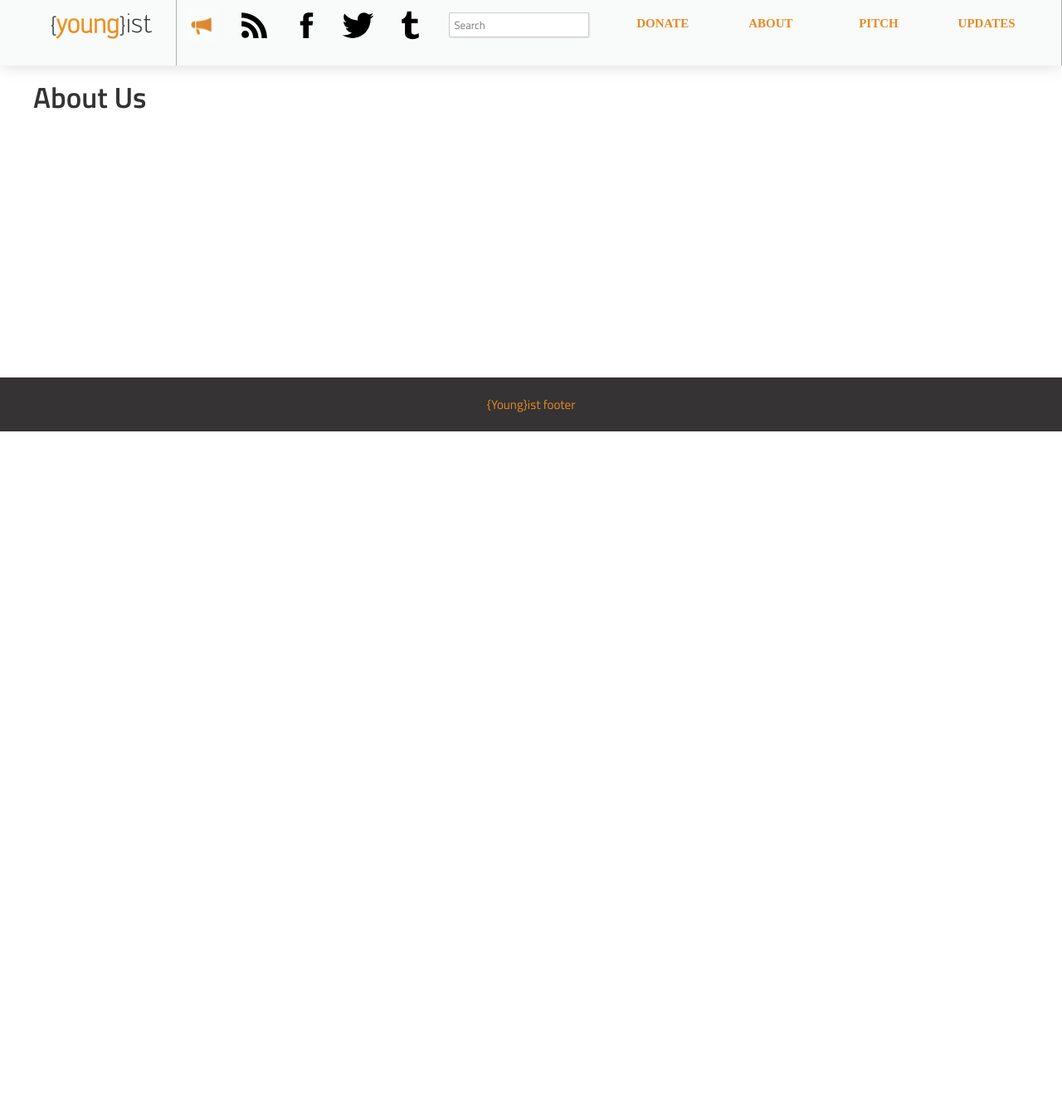
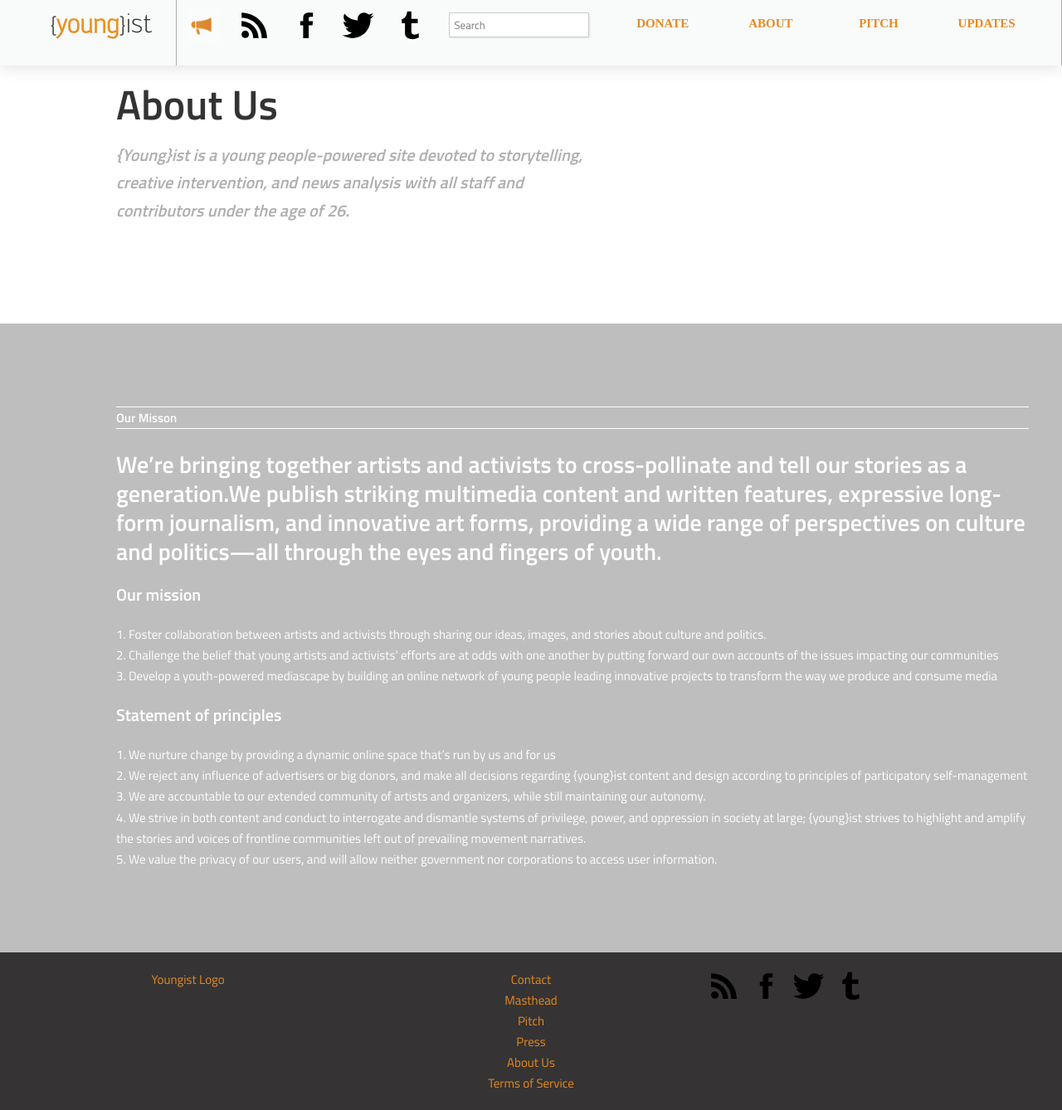
Before and after one commit to youngist/clean-blog, a Jekyll site: the page built from _posts/pages/2013-05-15-about.html, in a window 1280 px wide and 1338 px high. Shown: the whole window at 83% size. Built offline with Jekyll 4.4.1, drawn with Linux system fonts in a browser that asks for light colours; some web fonts are replaced; Markdown is read by kramdown in place of the engine named in the settings.

Commit message:
about page changes

```diff
--- a/_layouts/default.html
+++ b/_layouts/default.html
@@ -66,7 +66,23 @@
 </div>
 <script src="http://code.jquery.com/jquery-latest.min.js"></script>
 {{content}}
-<div class='col12 pad2 center footer'>{Young}ist footer</div>
+<div class='col12 pad2 center container footer'>
+    <div class='col4'>Youngist Logo</div>
+    <ul class='col4 footer-links'>
+        <li><a href='{{base}}/contact'>Contact</a></li>
+        <li><a href='{{base}}/masthead'>Masthead</a></li>
+        <li><a href='{{base}}/pitch'>Pitch</a></li>
+        <li><a href='{{base}}/press'>Press</a></li>
+        <li><a href='{{base}}/about'>About Us</a></li>
+        <li><a href='{{base}}/terms'>Terms of Service</a></li>
+    </ul>
+    <ul class='col4 footer-social'>
+        <li class=''><a class='pad0' href='rss'><img src='{{base}}/images/icon-social-rss.svg' style='height: 41px;' /></a></li>
+        <li class=''><a class='pad0' href='https://www.facebook.com/youngistdotorg'><img src='{{base}}/images/icon-social-facebook.svg' style='height: 41px;' /></a></li>
+        <li class=''><a class='pad0' href='http://www.twitter.com/theyoungist/'><img src='{{base}}/images/icon-social-twitter.svg' style='height: 41px;' /></a></li>
+        <li class=''><a class='pad0' href='http://www.youngist.tumblr.org/'><img src='{{base}}/images/icon-social-tumblr.svg' style='height: 41px;' /></a></li>
+    </ul>
+</div>
 <!-- <script src="{{base}}/js/search.min.js"></script> -->
 <script src="{{base}}/bootstrap.min.js"></script>
 <script src="{{base}}/js/lunr.min.js" type="text/javascript" charset="utf-8"></script>
--- a/_posts/pages/2013-05-15-about.html
+++ b/_posts/pages/2013-05-15-about.html
@@ -2,7 +2,30 @@
 layout: default
 class: about
 ---
-<div class='pad8 col12'>
-    <h1>About Us</h1>
+<div class='pad8 col12 container'>
+    <h1 class='margin1' style='font-size:50px;'>About Us</h1>
+    <p class='col6 margin1 motto'>{Young}ist is a young people-powered site devoted to storytelling, creative intervention, and news analysis with all staff and contributors under the age of 26.</p>
+    <p class='col6'></p>
 </div>
-<div class='pad8 col12'></div>
+<div class='pad8 col12' style='color:white; background:#BFBEBE;'>
+    <h5 class='topborder bottomborder margin1' style='margin-bottom:25px;'>Our Misson</h5>
+    <h2 class='margin1'>We’re bringing together artists and activists to cross-pollinate and tell our stories as a generation.We publish striking multimedia content and written features, expressive long-form journalism, and innovative art forms, providing a wide range of perspectives on culture and politics—all through the eyes and fingers of youth.</h2>
+    <h3 class='margin1'>Our mission</h3>
+    <p class='margin1 about-list' >
+        <ol class='margin1'>
+            <li>1. Foster collaboration between artists and activists through sharing our ideas, images, and stories about culture and politics.</li>
+            <li>2. Challenge the belief that young artists and activists’ efforts are at odds with one another by putting forward our own accounts of the issues impacting our communities</li>
+            <li>3. Develop a youth-powered mediascape by building an online network of young people leading innovative projects to transform the way we produce and consume media</li>
+        </ol>
+    </p>
+    <h3 class='margin1'>Statement of principles</h3>
+    <p class='margin1 about-list'>
+        <ol class='margin1'>
+        <li>1. We nurture change by providing a dynamic online space that’s run by us and for us</li>
+        <li>2. We reject any influence of advertisers or big donors, and make all decisions regarding {young}ist content and design according to principles of participatory self-management</li>
+        <li>3. We are accountable to our extended community of artists and organizers, while still maintaining our autonomy.</li>
+        <li>4. We strive in both content and conduct to interrogate and dismantle systems of privilege, power, and oppression in society at large; {young}ist strives to highlight and amplify the stories and voices of frontline communities left out of prevailing movement narratives.</li>
+        <li>5. We value the privacy of our users, and will allow neither government nor corporations to access user information.</li>
+        </ol>
+    </p>
+</div>
--- a/index.html
+++ b/index.html
@@ -84,10 +84,10 @@ layout: default
         {% if post.published == true %}
         <div class='container col12 listed-article'>
             <div class='col2 rborder tag'>
-                <div class='pad0 margin3 col5 circular article-circle' style='background:url({{post.contributorphoto}}) no-repeat; background-size: 75px;'></div>
+                <div class='pad0 marginr3 fr circular article-circle' style='background:url({{post.contributorphoto}}) no-repeat; background-size: 75px;'></div>
                 <!--ADD TAGS AND DATE -->
-                {% for tag in post.tags %}<h4><a class='margin3 col5 pad0' href={{site.baseurl}}/tag/{{ tag }}>{{ tag }}</a></h4>{% endfor %}
-                <h4 class='pad0 margin3 col5'>{{post.date || date: "%b %d, %Y" }}</h4>
+                {% for tag in post.tags %}<h4 class='pad0 marginr3 textr col12 fr'><a class='pad0' href={{site.baseurl}}/tag/{{ tag }}>{{ tag }}</a></h4>{% endfor %}
+                <h4 class='pad0 col12 marginr3 textr fr'>{{post.date || date: "%b %d, %Y" }}</h4>
             </div>
             <div class='col9 margin0 article'>
                 <div class='col12'><img class='col12 image-space' src={{post.articlephoto}} /></div><!-- ONLY FOR LAST AND FIRST FEATURED ARTICLE SHOW IMAGE -->
--- a/site.css
+++ b/site.css
@@ -135,6 +135,12 @@ hr {
 
 /* General Utilities and Styles */
 
+.topborder{
+  border-top:1px solid #fff;
+}
+.bottomborder{
+  border-bottom:1px solid #fff;
+}
 .rborder{
   border-right: 1px solid #AFAFAF;
 }
@@ -232,6 +238,23 @@ hr {
   right: -60px;
   }
 */
+
+/* About Page */
+.about-list{
+  font-size:20px;
+  }
+
+.motto{
+  font-weight: 600;
+  font-family:'Titillium Web', sans-serif;
+  font-style:italic;
+  color:#AFAFAF;
+  font-size:20px;
+  }
+
+p.about-list ol li{
+  font-size:20px;
+}
 /* Ads */
 .ad {
   background:#F4F5F6;
@@ -302,7 +325,15 @@ hr {
   background:rgb(53, 51, 51);
   color: #e68b24;
   }
-
+.footer-links{
+  }
+.footer-links li{
+  }
+.footer-links li a{
+  }
+.footer-social li{
+  float:left;
+  }
 footer {
 	border-top: 1px dotted #d3d3d3;
 	font-size: 14px;
```
Also changed, not shown: _posts/pages/2013-05-15-donate.html (added, +7 -0 lines), _posts/pages/2013-05-15-pitch.html (+7 -0 lines).
